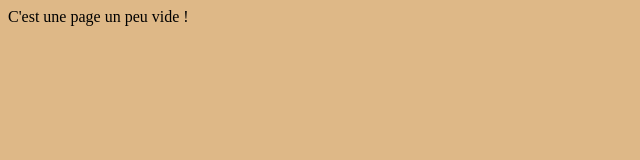
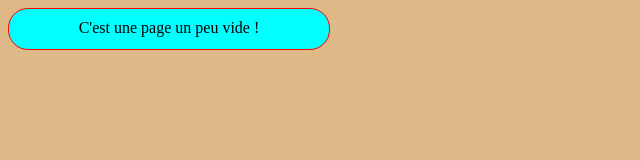
Before and after one commit to utiltest/mondepot, a plain HTML site: page index.html in a window 1280 px wide. Shown: the whole page, without its empty margins (0-640 px from the left). Drawn offline with Linux system fonts and the light colour scheme.

Commit message:
Ajout style div – feuille css

```diff
--- a/design.css
+++ b/design.css
@@ -2,3 +2,13 @@ body
 {
     background-color: burlywood;
 }
+
+div{
+    border: 1px solid red;
+    background-color: aqua;
+    width: 300px;
+    height: 20px;
+    text-align: center;
+    padding: 10px;
+    border-radius: 20px;
+}
```
